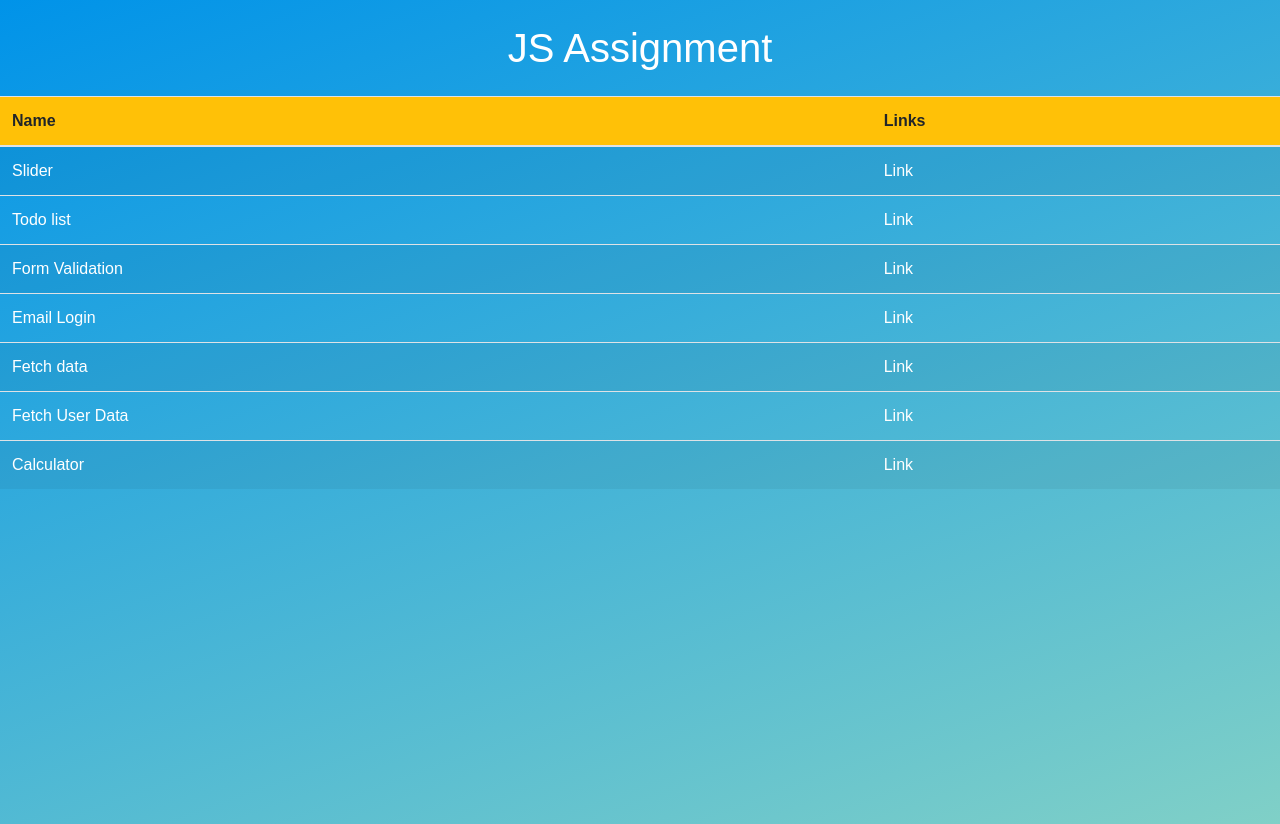
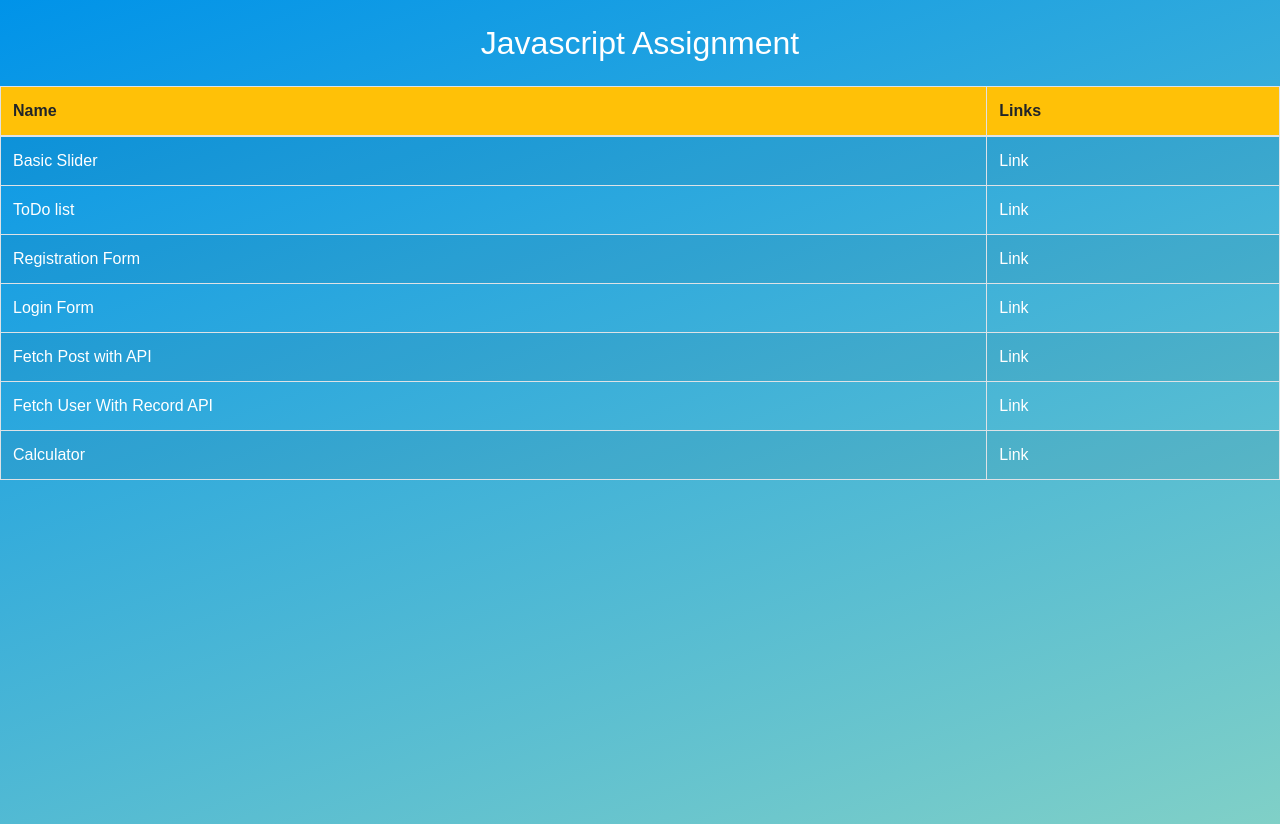
Before and after one commit to pradeepmistrydev/jsassigments, a plain HTML site: page index.html in a window 1280 px wide. Drawn offline with nearby package versions, Linux system fonts and the light colour scheme.

Commit message:
Update index.html

```diff
--- a/index.html
+++ b/index.html
@@ -26,8 +26,8 @@
 </head>
 
 <body>
-    <h1 class="text-center text-white mt-4">JS Assignment</h1>
-    <table class="table bordered mt-4 table-striped">
+    <h2 class="text-center text-white mt-4">Javascript Assignment</h2>
+    <table class="table table-bordered mt-4 table-striped table-hover">
         <thead class="bg-warning">
             <tr>
                 <th>Name</th>
@@ -36,27 +36,27 @@
         </thead>
         <tbody>
             <tr>
-                <td>Slider</td>
+                <td> Basic Slider</td>
                 <td><a href="Slider/slider.html">Link</a></td>
             </tr>
             <tr>
-                <td>Todo list</td>
+                <td>ToDo list</td>
                 <td><a href="To-Do-List/to-do.html">Link</a></td>
             </tr>
             <tr>
-                <td>Form Validation </td>
+                <td>Registration Form</td>
                 <td><a href="Form-validation/validation.html">Link</a></td>
             </tr>
             <tr>
-                <td>Email Login</td>
+                <td>Login Form</td>
                 <td><a href="EmailLogin/login.html">Link</a></td>
             </tr>
             <tr>
-                <td>Fetch data</td>
+                <td>Fetch Post with API</td>
                 <td><a href="Fetch-api/fetch-api.html">Link</a></td>
             </tr>
             <tr>
-                <td>Fetch User Data</td>
+                <td>Fetch User With Record API</td>
                 <td><a href="Fetch-user-data/fetch-user-data.html">Link</a></td>
             </tr>
             <tr>
```
